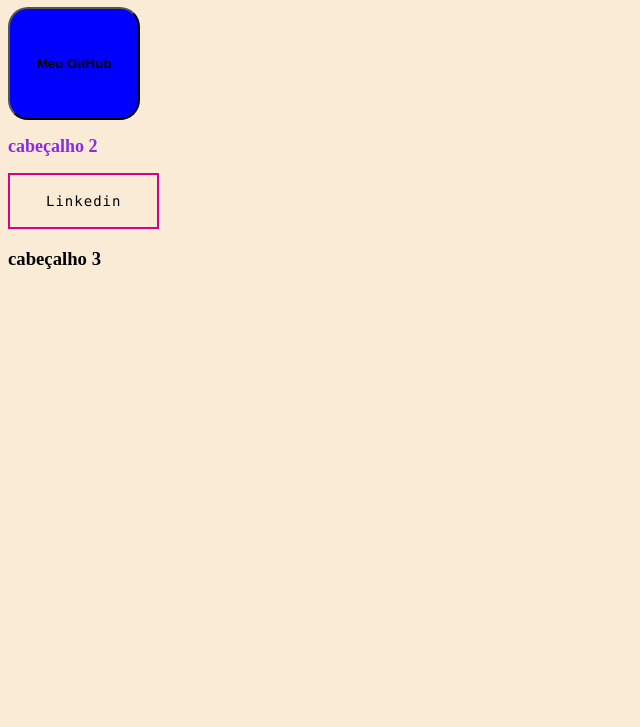
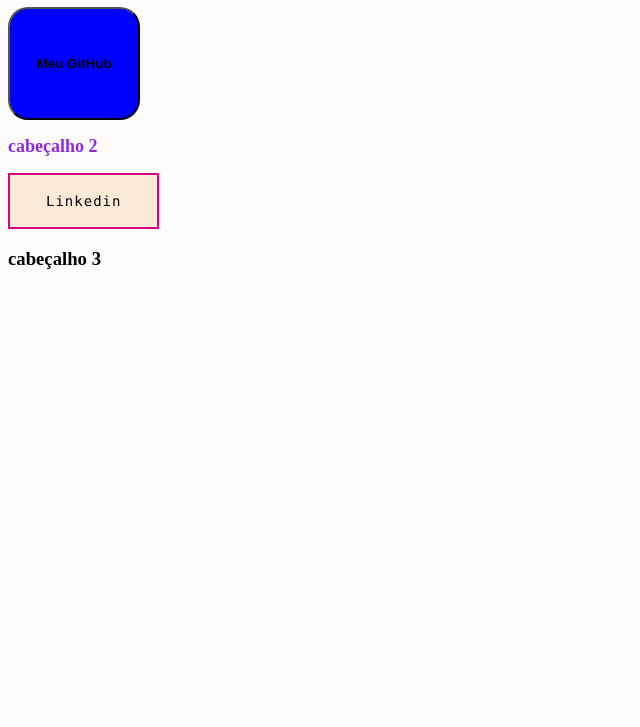
Before and after one commit to AugustoBBorgueti/AugustoBBorgueti, a plain HTML site: page index.html in a window 1280 px wide. Shown: the part 73-800 px from the top of the page, without its empty margins (0-640 px from the left). Drawn offline with Linux system fonts and the light colour scheme.

Commit message:
cor certa fundo

```diff
--- a/style.css
+++ b/style.css
@@ -1,5 +1,5 @@
 body {
-  background-color: antiquewhite;
+  background-color: rgb(254, 252, 250);
 }
 
 h1 {
```
